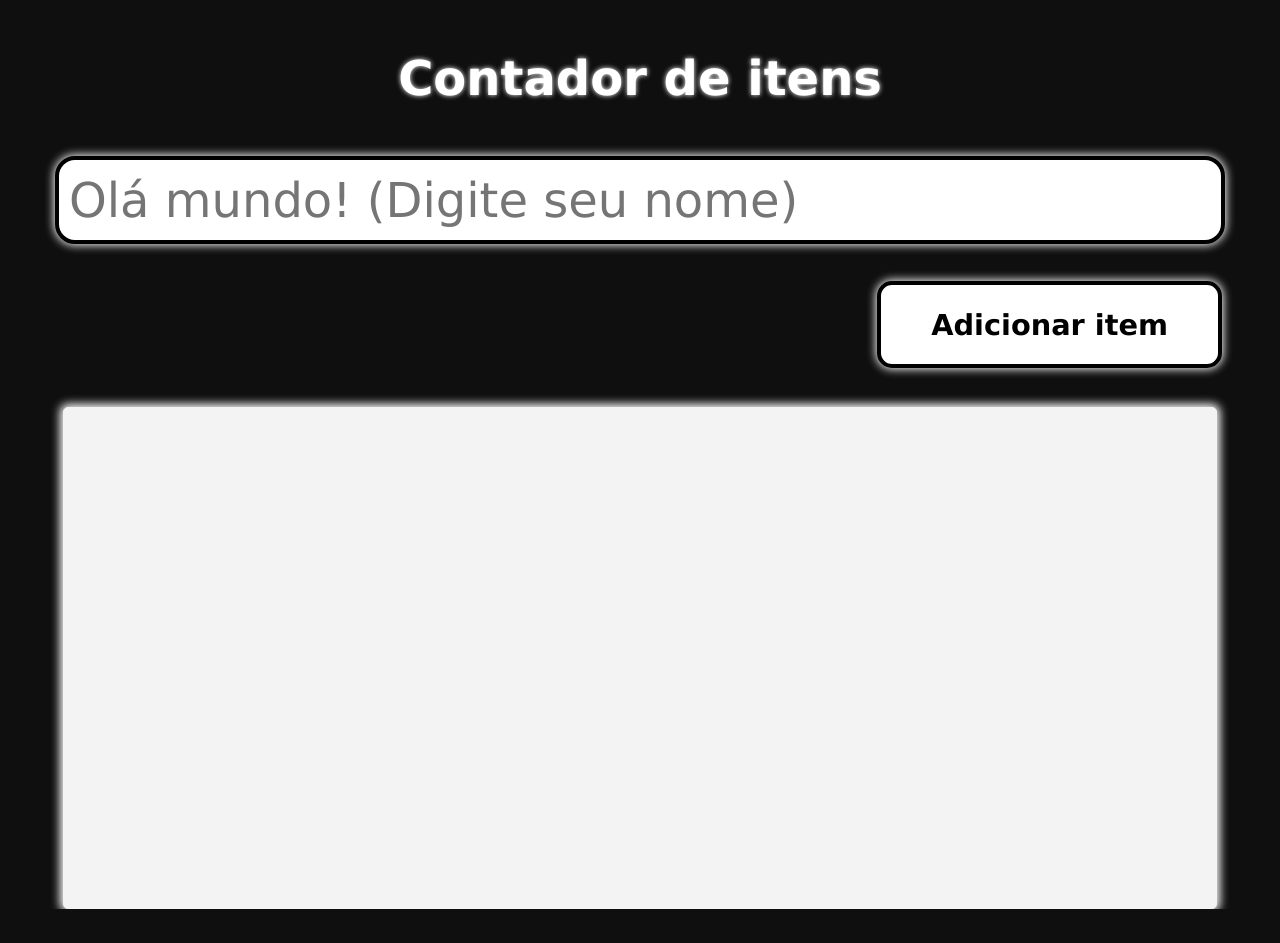
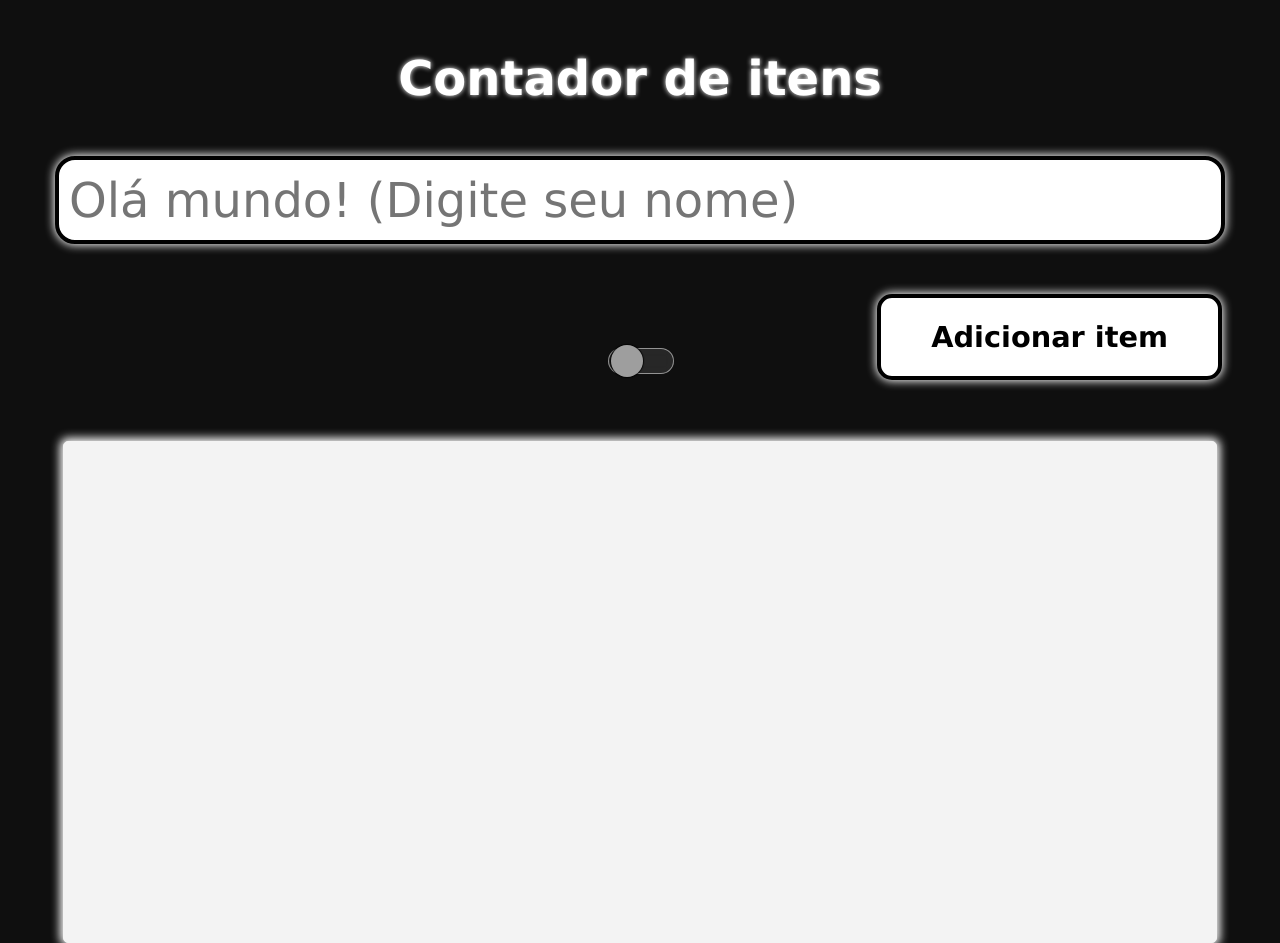
Before and after one commit to BrianoFelps/React, a React (Vite) app: page / in a window 1280 px wide. Before the commit the page ends 909 px from the top, so only its background shows below. Built offline with nearby package versions, Linux system fonts and the light colour scheme; grey boxes are pictures that could not be loaded.

Commit message:
SwitchAdd

```diff
--- a/src/App.css
+++ b/src/App.css
@@ -1,3 +1,21 @@
+:root {
+  --text-color: white;
+  --stroke-color: rgba(255, 255, 255, 0.5);
+  --surface-color: rgba(255, 255, 255, 0.1);
+  --surface-color-hover: rgba(255, 255, 255, 0.05);
+  --highlight-color: rgba(255, 255, 255, 0.2);
+  --switch-bg: url(assets/moon-stars.svg);
+}
+
+.light {
+  --text-color: black;
+  --stroke-color: rgba(0, 0, 0, 0.5);
+  --surface-color: rgba(0, 0, 0, 0.05);
+  --surface-color-hover: rgba(0, 0, 0, 0.02);
+  --highlight-color: rgba(0, 0, 0, 0.1);
+  --switch-bg: url(assets/sun.svg);
+}
+
 body{
   background: rgb(15, 15, 15);
 }
--- a/src/App.tsx
+++ b/src/App.tsx
@@ -4,7 +4,7 @@ import { useState } from 'react';
 // import MyInput from './Components/MyInput';
 import Title from './Components/Title'
 import PreForm from './Components/preForm';
-import Button from './Components/Button';
+import Switch from './Components/switch'
 import './App.css';
 
 // Função para rodar em princípio o site, para abri-lo pelo VScode usa-se o comando npm run dev
@@ -25,15 +25,21 @@ function App() {
     setItems([...items, "Item " + items.length]);
   }
 
+  const toggleMode = () => {
+    const html =
+    html.classList.toggle("light")
+  }
+
   return (
     // Mini-tags, não conheço todas as utilidades, mas permite colocar mais de uma mesma tag.
     <>
+      <div id='ContainerLuz'>
           <Title>
             Contador de itens
           </Title>
 
           <PreForm onSubmit={handleOnClick}/>
-
+          <Switch onClick={toggleMode}/>
           <br /><br />
 
           {/* Aqui a propriedade é chamada */}
@@ -50,6 +56,7 @@ function App() {
               ))}
             </div>
           )}
+      </div>
     </>
   )
 }
--- /dev/null
+++ b/src/Components/switch.css
@@ -0,0 +1,58 @@
+.switch {
+    position: relative;
+    width: 64px;
+    margin: 4px auto;
+  }
+
+.switch button {
+    width: 32px;
+    height: 32px;
+    background: white var(--switch-bg) no-repeat center;
+    border: 0;
+    border-radius: 50%;
+
+    position: absolute;
+    z-index: 1;
+    top: 50%;
+    left: 0;
+    transform: translateY(-50%);
+
+    animation: slide-back .2s;
+  }
+
+.light .switch button {
+    animation: slide-in .2s forwards;
+  }
+
+.switch button:hover{
+    outline: 8px solid var(--highlight-color);
+  }
+
+.switch span {
+    display: block;
+    width: 64px;
+    height: 24px;
+    background: var(--surface-color);
+    border: 1px solid var(--stroke-color);
+    backdrop-filter: blur(4px);
+    -webkit-backdrop-filter: blur(4px);
+    border-radius: 9999px;
+  }
+
+@keyframes slide-in {
+    from{
+      left: 0;
+    }
+    to{
+      left: 50%;
+    }
+  }
+
+@keyframes slide-back {
+    from{
+      left: 50%;
+    }
+    to{
+      left:0;
+    }
+  }
--- /dev/null
+++ b/src/Components/switch.tsx
@@ -0,0 +1,18 @@
+import './switch.css'
+
+interface Props {
+    onClick: () => void;
+}
+
+function Switch(props: Props){
+    return(
+        <div className='switch' onClick={props.onClick}>
+            <button>
+            </button>
+            <span>
+            </span>
+        </div>
+    )
+}
+
+export default Switch
```
Lines whose indentation alone changed are shown as unchanged.
